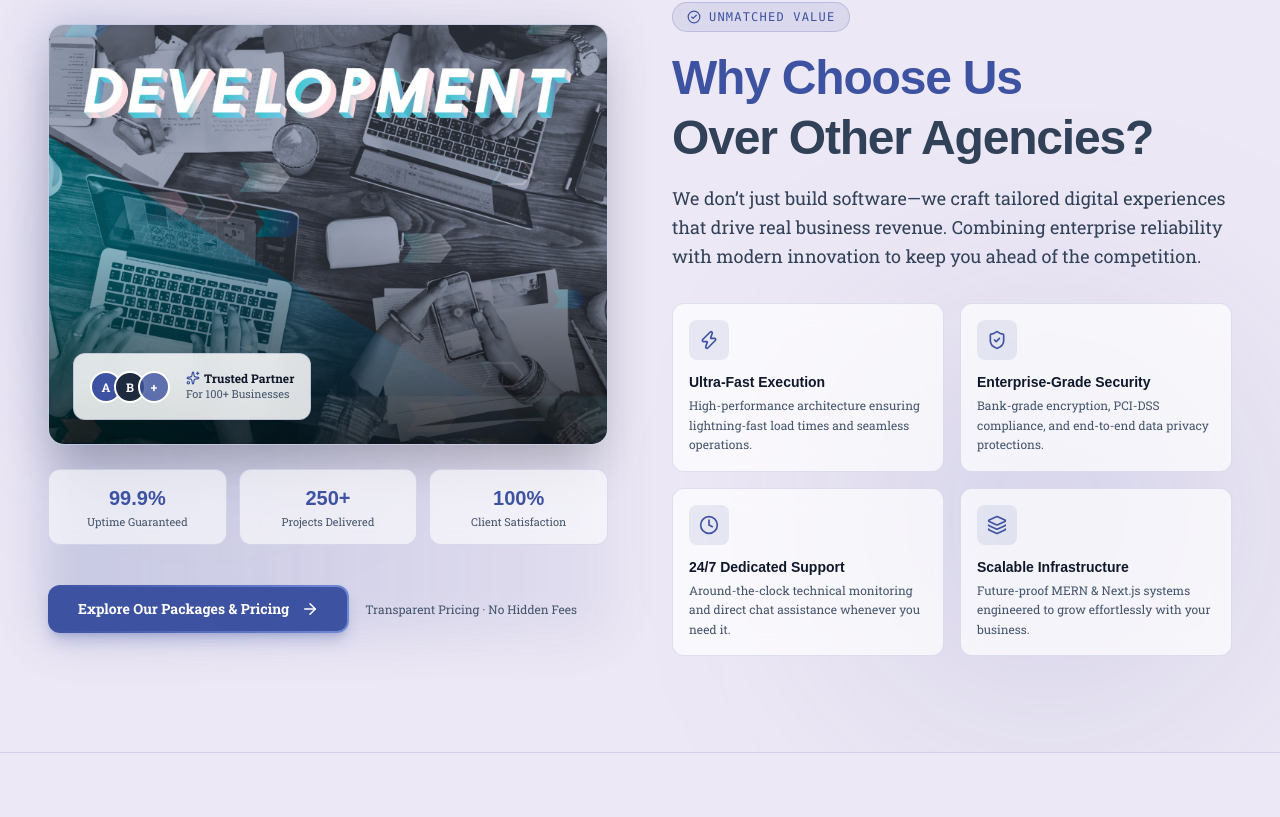
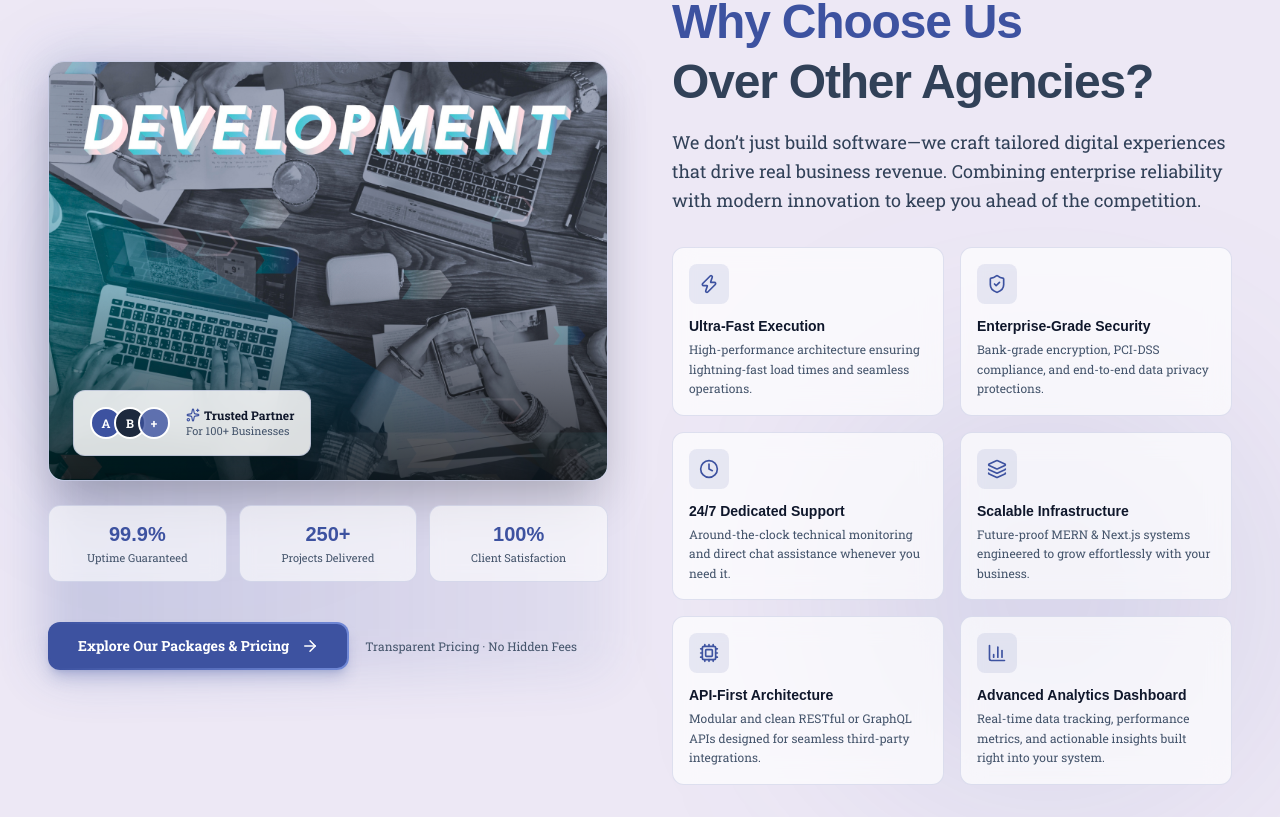
Before and after one commit to ziaulhoquepatwary/Trade-Business-MT, a Next.js app: page / in a window 1280 px wide. Shown: the part 1935-2752 px from the top of the page. Built offline with nearby package versions, Linux system fonts and the light colour scheme; a web font is replaced by a local one.

Commit message:
feat: add ProcessSection component and update Home page to include it, enhance WhyChooseUs with new advantages

```diff
--- a/src/app/(main)/page.jsx
+++ b/src/app/(main)/page.jsx
@@ -1,4 +1,5 @@
 import Hero from '@/components/Hero'
+import ProcessSection from '@/components/ProcessSection'
 import SpecializedServices from '@/components/SpecializedServices'
 import WhyChooseUs from '@/components/WhyChooseUs'
 import React from 'react'
@@ -9,6 +10,7 @@ function Home() {
             <Hero />
             <SpecializedServices />
             <WhyChooseUs />
+            <ProcessSection />
         </main>
     )
 }
--- /dev/null
+++ b/src/components/ProcessSection.jsx
@@ -0,0 +1,106 @@
+"use client";
+
+import { Search, Code2, TestTube2, Rocket, ArrowRight, Sparkles } from "lucide-react";
+
+export default function ProcessSection() {
+    const steps = [
+        {
+            number: "01",
+            icon: Search,
+            title: "Discovery & Planning",
+            description: "We analyze your project goals, user needs, and business requirements to craft a clear technical roadmap.",
+            badge: "Phase 1"
+        },
+        {
+            number: "02",
+            icon: Code2,
+            title: "Agile Development",
+            description: "Building scalable, clean, and modern web applications using cutting-edge technologies like React & Next.js.",
+            badge: "Phase 2"
+        },
+        {
+            number: "03",
+            icon: TestTube2,
+            title: "Testing & QA",
+            description: "Rigorous testing across multiple browsers and mobile devices to ensure peak performance and security.",
+            badge: "Phase 3"
+        },
+        {
+            number: "04",
+            icon: Rocket,
+            title: "Launch & Support",
+            description: "Seamless deployment to production servers accompanied by 24/7 continuous monitoring and support.",
+            badge: "Phase 4"
+        }
+    ];
+
+    return (
+        <section className="relative w-full py-10 bg-[#EDE8F5] dark:bg-black text-slate-900 dark:text-white transition-colors duration-500 overflow-hidden">
+            {/* Ambient Lighting FX */}
+            <div className="absolute top-1/2 left-1/2 -translate-x-1/2 -translate-y-1/2 w-[800px] h-[400px] bg-[#3D52A0]/10 dark:bg-[#3D52A0]/20 rounded-full blur-[140px] pointer-events-none" />
+
+            <div className="relative mx-auto px-5 sm:px-8 lg:px-12">
+
+                {/* Section Header */}
+                <div className="max-w-3xl mx-auto text-center mb-10">
+                    <div className="inline-flex items-center gap-2 px-3.5 py-1.5 rounded-full text-xs font-mono font-medium text-[#3D52A0] dark:text-slate-300 bg-[#3D52A0]/10 dark:bg-slate-900/80 border border-[#3D52A0]/20 dark:border-slate-800 uppercase tracking-widest mb-4 backdrop-blur-md">
+                        <Sparkles size={14} /> How We Work
+                    </div>
+                    <h2 className="text-3xl sm:text-4xl lg:text-5xl font-bold tracking-tight text-[#3D52A0] dark:text-white leading-tight">
+                        Our Proven <span className="text-slate-700 dark:text-slate-400">Development Process</span>
+                    </h2>
+                    <p className="mt-4 text-base sm:text-lg text-slate-700 dark:text-slate-300 font-normal leading-relaxed">
+                        A structured, step-by-step approach designed to turn your idea into a high-performing digital product efficiently.
+                    </p>
+                </div>
+
+                {/* Steps Grid */}
+                <div className="grid grid-cols-1 md:grid-cols-2 lg:grid-cols-4 gap-8 relative">
+
+                    {/* Connecting Line for Large Screens */}
+                    <div className="hidden lg:block absolute top-[28%] left-[12%] right-[12%] h-[2px] bg-gradient-to-r from-transparent via-[#3D52A0]/30 dark:via-slate-800 to-transparent z-0 pointer-events-none" />
+
+                    {steps.map((step, index) => {
+                        const Icon = step.icon;
+                        return (
+                            <div
+                                key={index}
+                                className="group relative z-10 flex flex-col items-start p-6 sm:p-7 rounded-2xl bg-white/70 dark:bg-slate-950/80 border border-[#3D52A0]/15 dark:border-slate-800 backdrop-blur-md transition-all duration-300 hover:-translate-y-2 hover:shadow-xl hover:border-[#3D52A0]/40 dark:hover:border-slate-700"
+                            >
+                                {/* Step Header & Badges */}
+                                <div className="w-full flex items-center justify-between mb-6">
+                                    <div className="p-3 rounded-xl bg-[#3D52A0] text-white dark:bg-white dark:text-slate-900 shadow-md group-hover:scale-110 transition-transform duration-300">
+                                        <Icon size={22} />
+                                    </div>
+                                    <span className="text-2xl font-black font-mono text-[#3D52A0]/25 dark:text-slate-700 group-hover:text-[#3D52A0] dark:group-hover:text-slate-400 transition-colors">
+                                        {step.number}
+                                    </span>
+                                </div>
+
+                                {/* Content */}
+                                <div className="space-y-2">
+                                    <span className="inline-block text-[11px] font-mono font-medium text-[#3D52A0] dark:text-slate-400 uppercase tracking-wider">
+                                        {step.badge}
+                                    </span>
+                                    <h3 className="text-lg font-bold text-slate-900 dark:text-white transition-colors">
+                                        {step.title}
+                                    </h3>
+                                    <p className="text-xs sm:text-sm text-slate-600 dark:text-slate-400 leading-relaxed pt-1">
+                                        {step.description}
+                                    </p>
+                                </div>
+
+                                {/* Interactive Hover Indicator */}
+                                <div className="mt-6 pt-4 border-t border-[#3D52A0]/10 dark:border-slate-800/80 w-full flex items-center justify-between text-xs font-semibold text-[#3D52A0] dark:text-slate-300 opacity-80 group-hover:opacity-100 transition-opacity">
+                                    <span>Learn more</span>
+                                    <ArrowRight size={14} className="group-hover:translate-x-1 transition-transform" />
+                                </div>
+                            </div>
+                        );
+                    })}
+                </div>
+
+            </div>
+        </section>
+    );
+}
--- a/src/components/WhyChooseUs.jsx
+++ b/src/components/WhyChooseUs.jsx
@@ -2,7 +2,7 @@
 
 import Image from "next/image";
 import Link from "next/link";
-import { Zap, ShieldCheck, Clock, Layers, ArrowRight, CheckCircle2, Sparkles, Trophy } from "lucide-react";
+import { Zap, ShieldCheck, Clock, Layers, ArrowRight, CheckCircle2, Sparkles, Trophy, BarChart3, Cpu } from "lucide-react";
 
 export default function WhyChooseUs() {
     const keyAdvantages = [
@@ -26,6 +26,16 @@ export default function WhyChooseUs() {
             title: "Scalable Infrastructure",
             description: "Future-proof MERN & Next.js systems engineered to grow effortlessly with your business.",
         },
+        {
+            icon: Cpu,
+            title: "API-First Architecture",
+            description: "Modular and clean RESTful or GraphQL APIs designed for seamless third-party integrations.",
+        },
+        {
+            icon: BarChart3,
+            title: "Advanced Analytics Dashboard",
+            description: "Real-time data tracking, performance metrics, and actionable insights built right into your system.",
+        }
     ];
 
     const quickStats = [
@@ -35,12 +45,12 @@ export default function WhyChooseUs() {
     ];
 
     return (
-        <section className="relative w-full py-24 bg-[#EDE8F5] dark:bg-black text-slate-900 dark:text-white transition-colors duration-500 overflow-hidden">
+        <section className="relative w-full py-10 bg-[#EDE8F5] dark:bg-black text-slate-900 dark:text-white transition-colors duration-500 overflow-hidden">
             {/* Ambient Background Glows */}
             <div className="absolute top-1/4 left-10 w-80 h-80 bg-[#3D52A0]/10 dark:bg-[#3D52A0]/20 rounded-full blur-[100px] pointer-events-none" />
             <div className="absolute bottom-10 right-10 w-96 h-96 bg-[#3D52A0]/15 dark:bg-[#3D52A0]/25 rounded-full blur-[120px] pointer-events-none" />
 
-            <div className="relative max-w-7xl mx-auto px-5 sm:px-8 lg:px-12">
+            <div className="relative mx-auto px-5 sm:px-8 lg:px-12">
 
                 {/* Main Content Grid */}
                 <div className="grid grid-cols-1 lg:grid-cols-12 gap-12 lg:gap-16 items-center">
```
